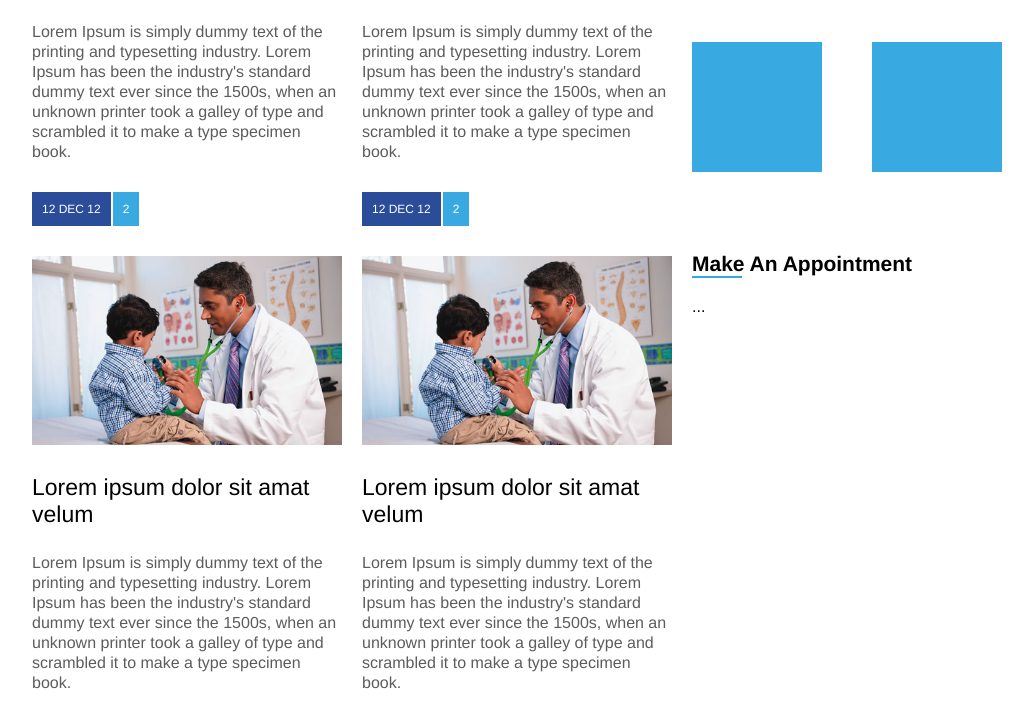
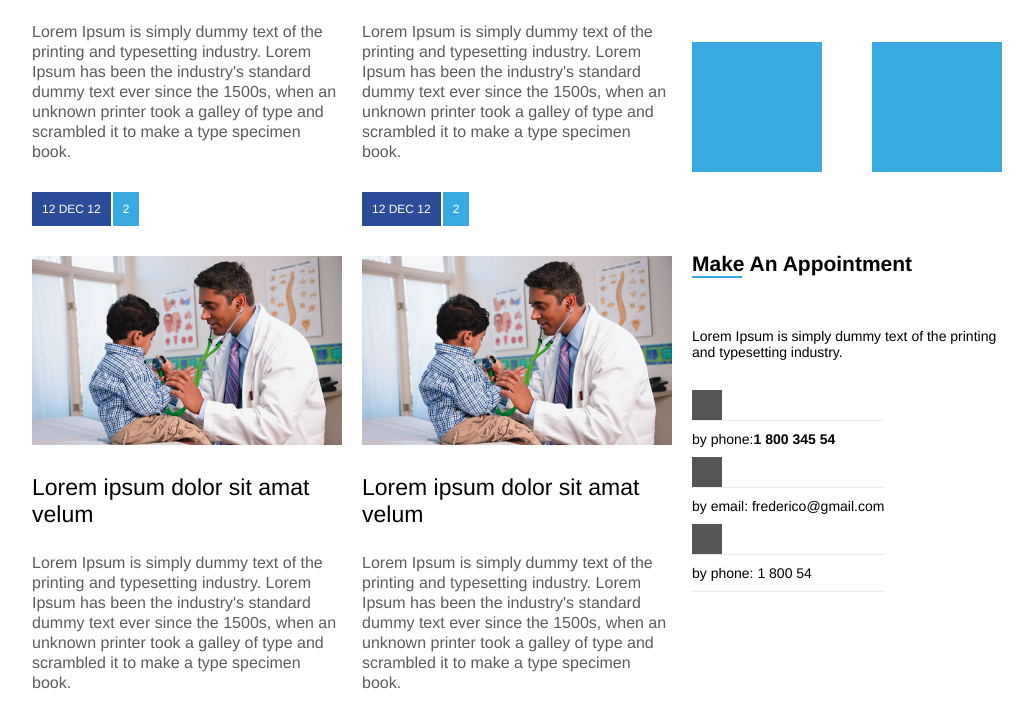
Before and after one commit to fredericoespeschit/layout-flexbox, a plain HTML site: page index.html in a window 1280 px wide. Shown: the part 1194-1917 px from the top of the page, without its empty margins (113-1146 px from the left). Drawn offline with Linux system fonts and the light colour scheme; files that its build step writes are made by us from their sources; files whose address does not match are found by name.

Commit message:
Geral > lateral

```diff
--- a/assets/css/style.css
+++ b/assets/css/style.css
@@ -249,3 +249,32 @@ article .block {
     height: 130px;
     background-color: #39aae1;
 }
+
+.text {
+    margin-top: 30px;
+    margin-bottom: 30px;
+    font-size: 14px;
+    color: #000;
+}
+
+.contact {
+
+
+    color: #000;
+    font-size: 14px;
+
+}
+.icon {
+
+    width: 30px;
+    height: 30px;
+    background-color: #555555 ;
+}
+
+.desc {
+    display: flex;
+
+    border-top: 1px solid #bdb9b944;
+    padding-top: 10px;
+    padding-bottom: 10px;
+}
--- a/index.html
+++ b/index.html
@@ -233,8 +233,36 @@
 
                         </div>
                     </div>
-                    <div class="widget-boby">
-                        ...
+                    <div class="widget-boby flex">
+                        <div class="text">
+                            Lorem Ipsum is simply dummy text of the printing and typesetting industry.
+                        </div>
+                        <div class="contact">
+                            <div class="icon">
+
+                            </div>
+                            <div class="desc">
+                                by phone: <strong>1 800 345 54</strong>
+                            </div>
+
+                            <div class="icon">
+
+                            </div>
+                            <div class="desc">
+                                by email: frederico@gmail.com
+                            </div>
+
+                             <div class="icon">
+
+                            </div>
+                            <div class="desc">
+                                by phone: 1 800 54
+                            </div>
+
+                            <div class="desc">
+
+                            </div>
+                        </div>
                     </div>
                 </div>
             </aside>
```
